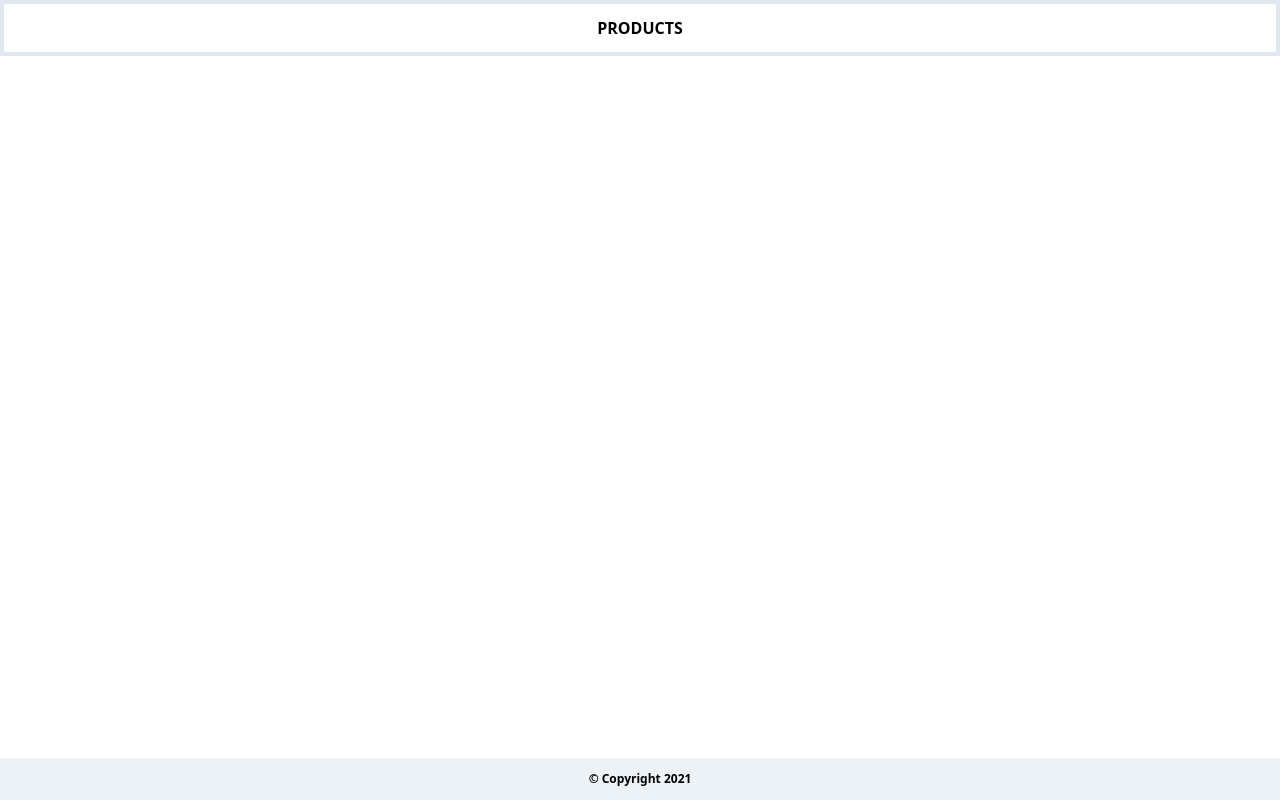
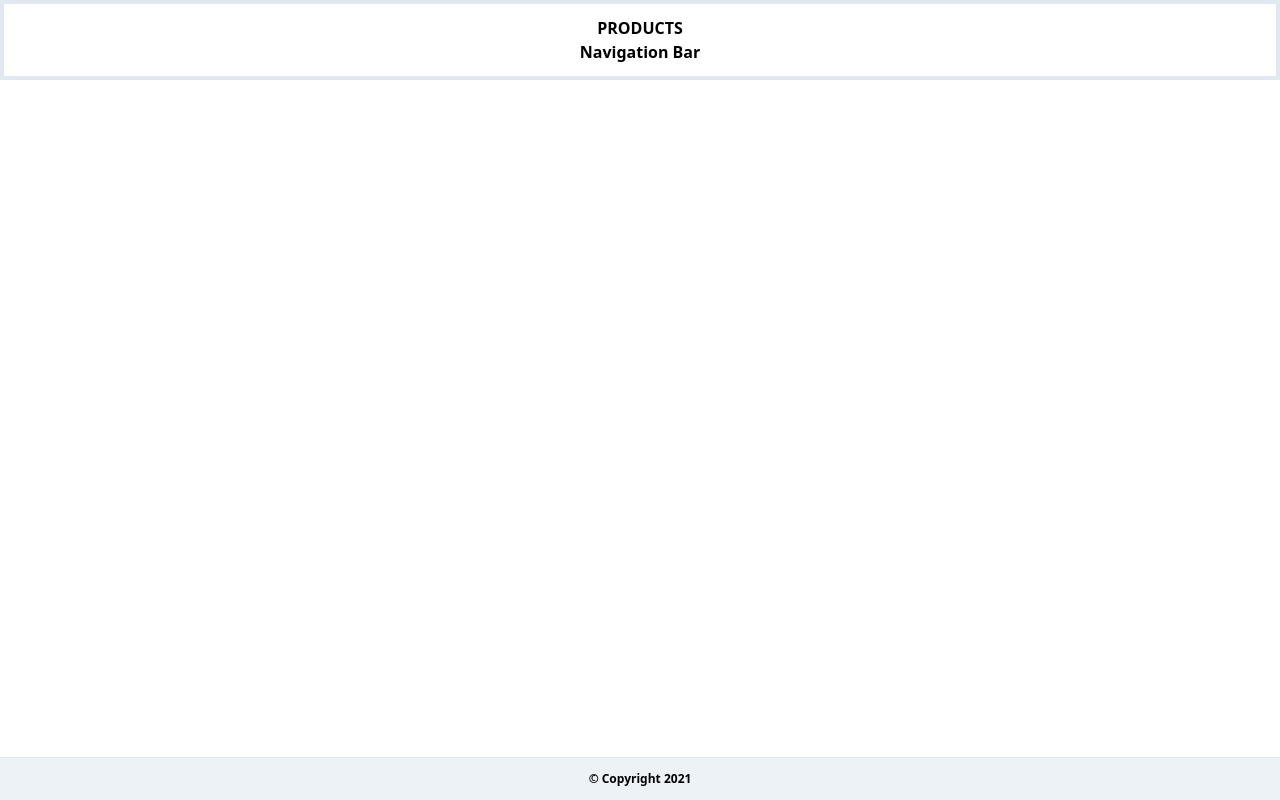
Before and after one commit to PleaBanshee/React-Products, a React (Create React App) app: page / in a window 1280 px wide. Built offline with nearby package versions, Linux system fonts and the light colour scheme.

Commit message:
Added NavBar Component

```diff
--- a/src/Components/Footer.js
+++ b/src/Components/Footer.js
@@ -2,8 +2,8 @@ import React from 'react';
 
 const Footer = () => {
     return (
-        <footer className="bg-gray-200 text-center font-bold text-xs p-3 absolute bottom-0 w-full">
-            &copy; Copyright 2021 {/* &copy : Copyright symbol */}
+        <footer className="bg-gray-200 text-center font-bold text-xs p-3 absolute bottom-0 w-full border-t">
+            &copy; Copyright {new Date().getFullYear()} {/* &copy : Copyright symbol */}
         </footer>
     );
 }
--- a/src/Components/Header.js
+++ b/src/Components/Header.js
@@ -1,9 +1,11 @@
 import React from 'react';
+import NavBar from "./NavBar";
 
 const Header = () => {
     return (
         <header className="border-4 font-bold p-3 text-center">
             PRODUCTS
+            <NavBar/>
         </header>
     );
 }
--- /dev/null
+++ b/src/Components/NavBar.js
@@ -0,0 +1,11 @@
+import React from 'react';
+
+const NavBar = () => {
+    return (
+        <nav>
+            Navigation Bar
+        </nav>
+    );
+}
+
+export default NavBar;
```
